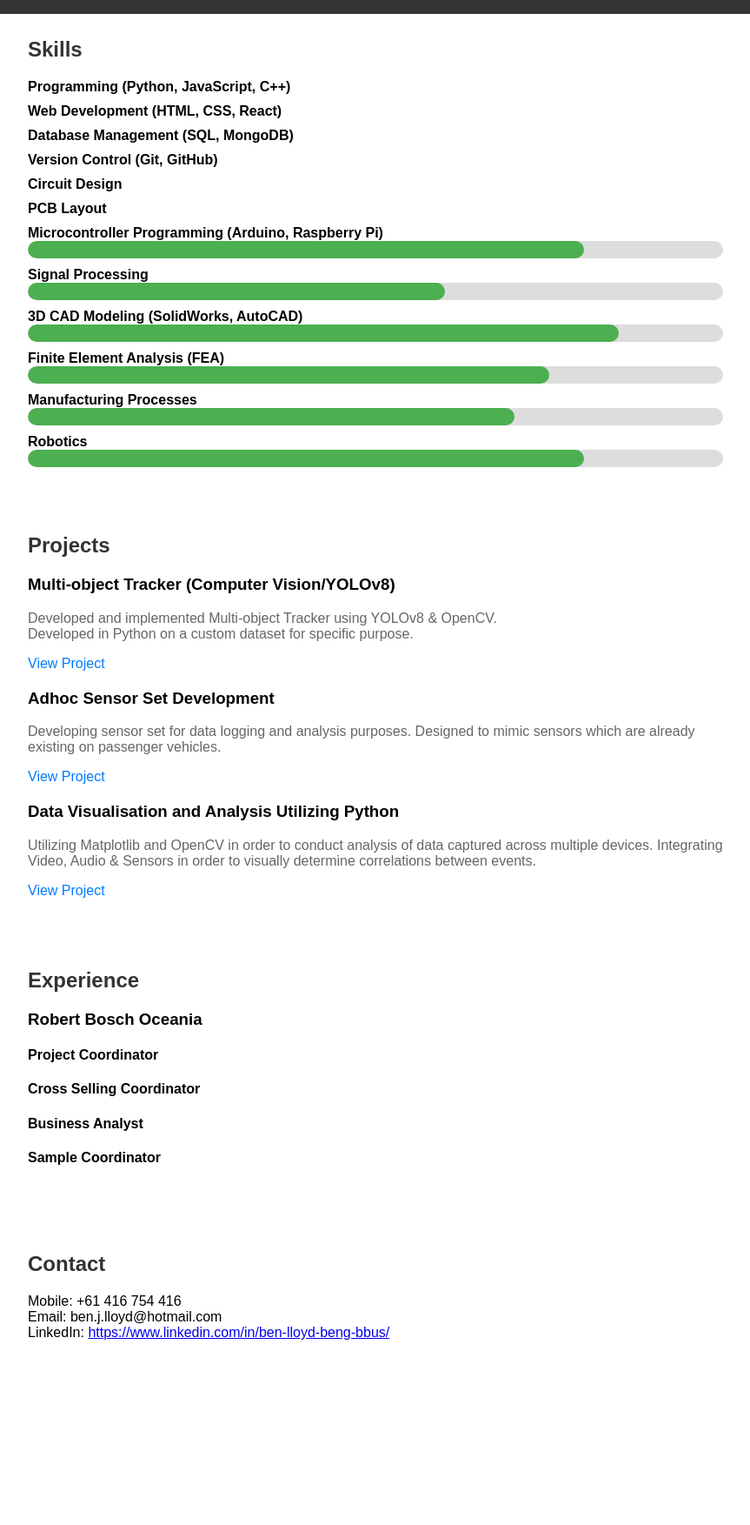
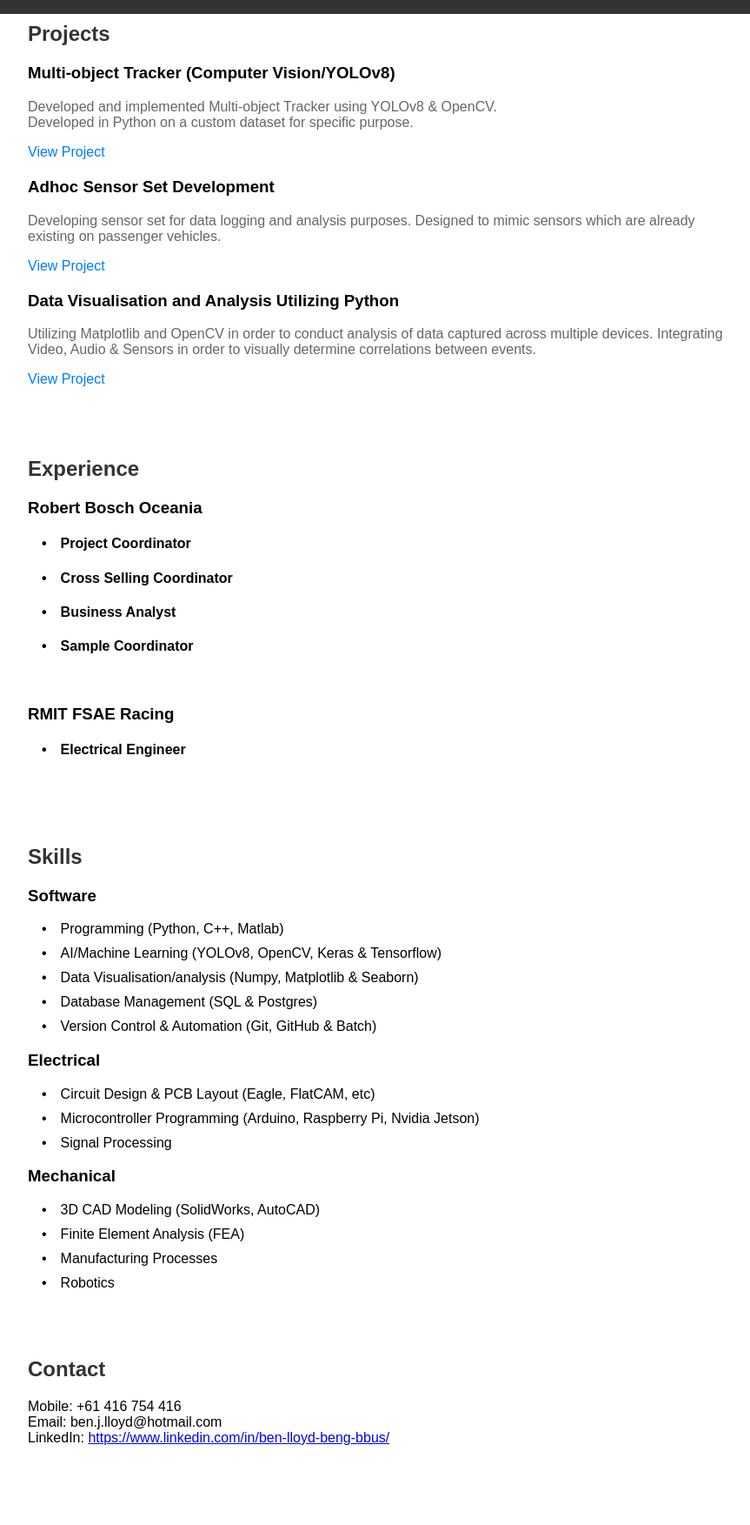
Before and after one commit to BL3600/EngPortfolio, a plain HTML site: page index.html in a window 1280 px wide. Shown: the part 784-2537 px from the top of the page at 87% size, without its empty margins (208-1071 px from the left). Before the commit the page ends 2433 px from the top, so only its background shows below. Drawn offline with Linux system fonts and the light colour scheme.

Commit message:
Update index.html

```diff
--- a/index.html
+++ b/index.html
@@ -51,20 +51,10 @@
             margin-bottom: 10px;
         }
         .skill-name {
-            font-weight: bold;
             margin-bottom: 5px;
+            list-style-type: circle;
         }
-        .skill-bar {
-            background-color: #ddd;
-            height: 20px;
-            border-radius: 10px;
-            overflow: hidden;
-        }
-        .skill-progress {
-            background-color: #4caf50;
-            height: 100%;
-            border-radius: 10px;
-        }
+
         .project-item {
             margin-bottom: 20px;
         }
@@ -98,9 +88,9 @@
         <nav>
             <a href="#about">About</a>
             <a href="#education">Education</a>
-            <a href="#skills">Skills</a>
             <a href="#projects">Projects</a>
             <a href="#experience">Experience</a>
+            <a href="#skills">Skills</a>
             <a href="#contact">Contact</a>
         </nav>
     </header>
@@ -120,76 +110,13 @@
             <h4>Bachelor of Engineering (Advanced Manufacturing and Mechatronics) Hons/Bachelor of Business double degree</h4>
             <h5>2019 - 2024</h5>
             <p>Completing Double Degree in Engineering and Business at RMIT, Current WAM: 69</p>
-            <br><br>
+            <br>
             <h3>Scotch College Melbourne</h3>
             <h4>Yr 7 - 12</h4>
             <p>Completed VCE: 84.75 <br> School Prefect & Full Colours (Commitment to School) <br></p>
         </div>
     </section>
-    <section id="skills">
-        <div class="container">
-            <h2>Skills</h2>
-            <ul class="skills-list">
-                <li class="skill-item">
-                    <span class="skill-name">Programming (Python, JavaScript, C++)</span>
 
-                </li>
-                <li class="skill-item">
-                    <span class="skill-name">Web Development (HTML, CSS, React)</span>
-
-                </li>
-                <li class="skill-item">
-                    <span class="skill-name">Database Management (SQL, MongoDB)</span>
-
-                </li>
-                <li class="skill-item">
-                    <span class="skill-name">Version Control (Git, GitHub)</span>
-                </li>
-                <li class="skill-item">
-                    <span class="skill-name">Circuit Design</span>
-                </li>
-                <li class="skill-item">
-                    <span class="skill-name">PCB Layout</span>
-                </li>
-                <li class="skill-item">
-                    <span class="skill-name">Microcontroller Programming (Arduino, Raspberry Pi)</span>
-                    <div class="skill-bar">
-                        <div class="skill-progress" style="width: 80%;"></div>
-                    </div>
-                </li>
-                <li class="skill-item">
-                    <span class="skill-name">Signal Processing</span>
-                    <div class="skill-bar">
-                        <div class="skill-progress" style="width: 60%;"></div>
-                    </div>
-                </li>
-                <li class="skill-item">
-                    <span class="skill-name">3D CAD Modeling (SolidWorks, AutoCAD)</span>
-                    <div class="skill-bar">
-                        <div class="skill-progress" style="width: 85%;"></div>
-                    </div>
-                </li>
-                <li class="skill-item">
-                    <span class="skill-name">Finite Element Analysis (FEA)</span>
-                    <div class="skill-bar">
-                        <div class="skill-progress" style="width: 75%;"></div>
-                    </div>
-                </li>
-                <li class="skill-item">
-                    <span class="skill-name">Manufacturing Processes</span>
-                    <div class="skill-bar">
-                        <div class="skill-progress" style="width: 70%;"></div>
-                    </div>
-                </li>
-                <li class="skill-item">
-                    <span class="skill-name">Robotics</span>
-                    <div class="skill-bar">
-                        <div class="skill-progress" style="width: 80%;"></div>
-                    </div>
-                </li>
-            </ul>
-        </div>
-    </section>
     <section id="projects">
         <div class="container">
             <h2>Projects</h2>
@@ -225,13 +152,72 @@
         <div class="container">
             <h2>Experience</h2>
             <h3>Robert Bosch Oceania</h3>
-            <h4>Project Coordinator</h4>
-            <h4>Cross Selling Coordinator</h4>
-            <h4>Business Analyst</h4>
-            <h4>Sample Coordinator</h4>
+            <h4>&emsp;&bull;&emsp;Project Coordinator</h4>
+            <h4>&emsp;&bull;&emsp;Cross Selling Coordinator</h4>
+            <h4>&emsp;&bull;&emsp;Business Analyst</h4>
+            <h4>&emsp;&bull;&emsp;Sample Coordinator</h4>
+            <br>
+            <h3>RMIT FSAE Racing</h3>
+            <h4>&emsp;&bull;&emsp;Electrical Engineer</h4>
             <br>
         </div>
     </section>
+
+    <section id="skills">
+        <div class="container">
+            <h2>Skills</h2>
+            <ul class="skills-list">
+                <h3>Software</h3>
+                <li class="skill-item">
+                    <span class="skill-name">&emsp;&bull;&emsp;Programming (Python, C++, Matlab)</span>
+                </li>
+
+                <li class="skill-item">
+                    <span class="skill-name">&emsp;&bull;&emsp;AI/Machine Learning (YOLOv8, OpenCV, Keras & Tensorflow)</span>
+                </li>
+
+                <li class="skill-item">
+                    <span class="skill-name">&emsp;&bull;&emsp;Data Visualisation/analysis (Numpy, Matplotlib & Seaborn)</span>
+                </li>
+
+                <li class="skill-item">
+                    <span class="skill-name">&emsp;&bull;&emsp;Database Management (SQL & Postgres)</span>
+                </li>
+
+                <li class="skill-item">
+                    <span class="skill-name">&emsp;&bull;&emsp;Version Control & Automation (Git, GitHub & Batch)</span>
+                </li>
+
+                <h3>Electrical</h3>
+
+                <li class="skill-item">
+                    <span class="skill-name">&emsp;&bull;&emsp;Circuit Design & PCB Layout (Eagle, FlatCAM, etc)</span>
+                </li>
+                <li class="skill-item">
+                    <span class="skill-name">&emsp;&bull;&emsp;Microcontroller Programming (Arduino, Raspberry Pi, Nvidia Jetson)</span>
+                </li>
+                <li class="skill-item">
+                    <span class="skill-name">&emsp;&bull;&emsp;Signal Processing</span>
+                </li>
+
+                <h3>Mechanical</h3>
+
+                <li class="skill-item">
+                    <span class="skill-name">&emsp;&bull;&emsp;3D CAD Modeling (SolidWorks, AutoCAD)</span>
+                </li>
+                <li class="skill-item">
+                    <span class="skill-name">&emsp;&bull;&emsp;Finite Element Analysis (FEA)</span>
+                </li>
+                <li class="skill-item">
+                    <span class="skill-name">&emsp;&bull;&emsp;Manufacturing Processes</span>
+                </li>
+                <li class="skill-item">
+                    <span class="skill-name">&emsp;&bull;&emsp;Robotics</span>
+                </li>
+            </ul>
+        </div>
+    </section>
+
     <section id="contact">
         <div class="container">
             <h2>Contact</h2>
```
